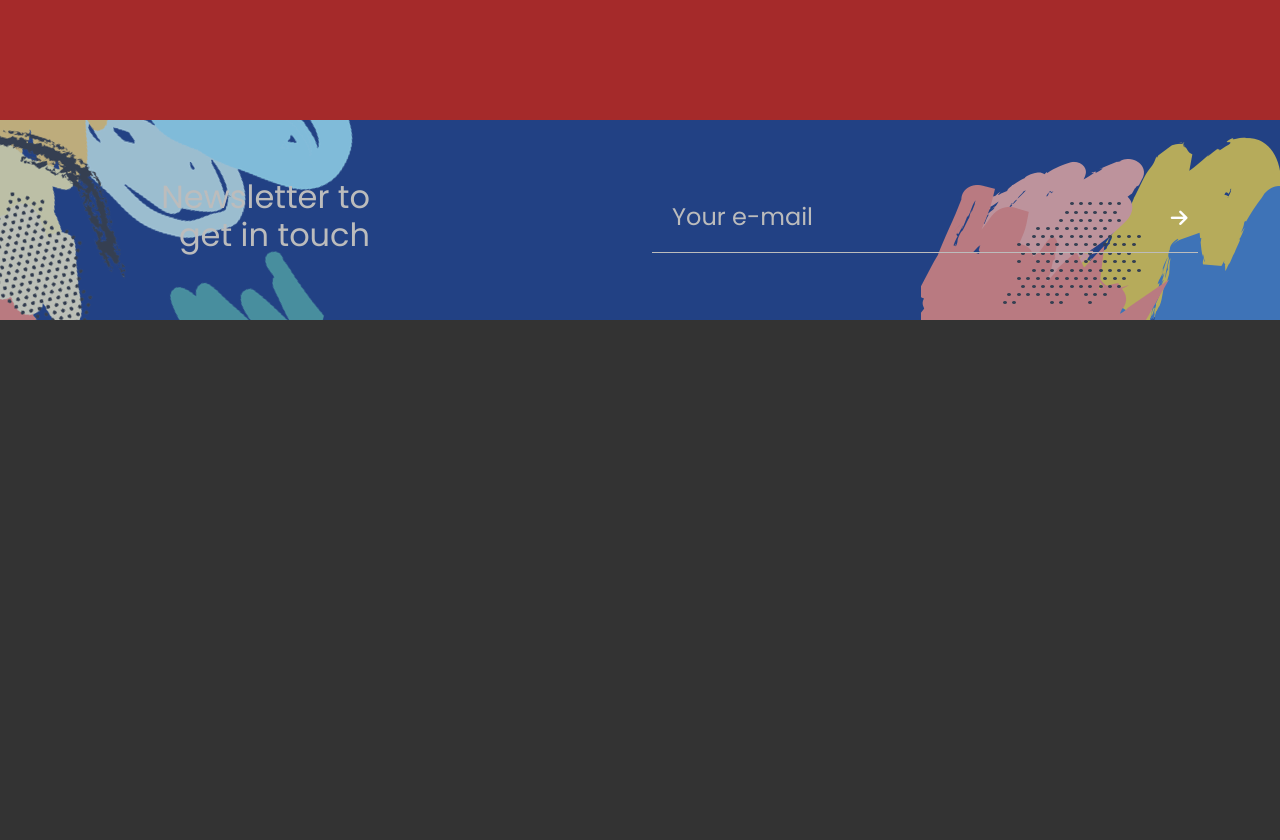
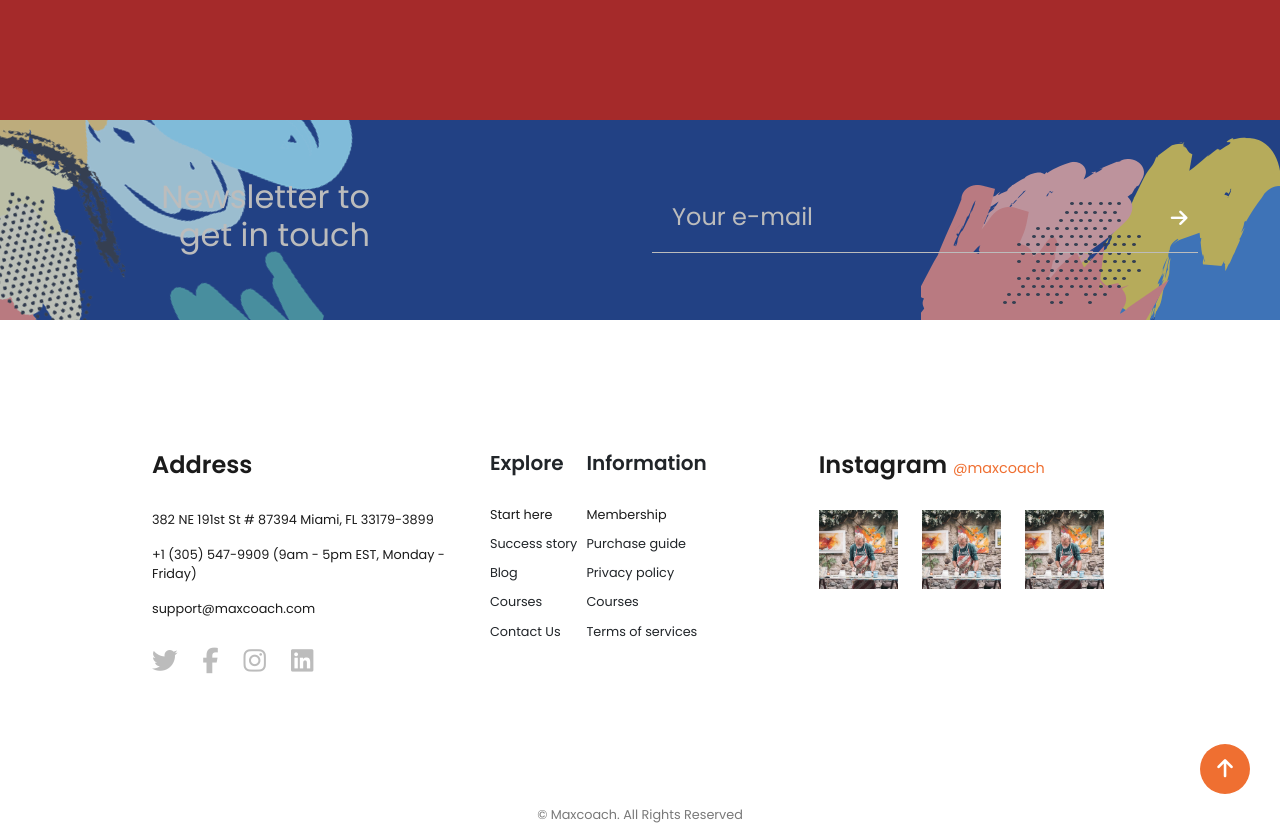
Before and after one commit to MatTheoo89/proj-html-vuejs, a Vue app: page / in a window 1280 px wide. Shown: the part 1160-2000 px from the top of the page. Before the commit the page ends 1965 px from the top, so only its background shows below. Built offline with nearby package versions, Linux system fonts and the light colour scheme; a small style sheet from the web is missing.

Commit message:
[add] footer

```diff
--- a/src/components/AppFooter.vue
+++ b/src/components/AppFooter.vue
@@ -21,14 +21,79 @@ export default {
                 </div>
             </div>
         </div>
+
         <div class="footer-bottom">
+            <div class="my-container h-100">
+                <div class="container-fluid h-100 d-flex justify-content-center align-items-center">
+                    <div class="row w-100">
+                        <div class="col-4">
+                            <div class="contacts">
+                                <h4>Address</h4>
+                                <p>382 NE 191st St # 87394 Miami, FL 33179-3899</p>
+                                <p>+1 (305) 547-9909 (9am - 5pm EST, Monday - Friday)</p>
+                                <p>support@maxcoach.com</p>
+                            </div>
 
+                            <div class="socials d-flex align-items-center">
+                                <i class="fa-brands fa-twitter"></i>
+                                <i class="fa-brands fa-facebook-f"></i>
+                                <i class="fa-brands fa-instagram"></i>
+                                <i class="fa-brands fa-linkedin"></i>
+                            </div>
+                        </div>
+                        <div class="col-3 d-flex justify-content-around">
+                            <div class="menu">
+                                <h5>Explore</h5>
+                                <ul>
+                                    <li><a href="#">Start here</a></li>
+                                    <li><a href="#"></a>Success story</li>
+                                    <li><a href="#"></a>Blog</li>
+                                    <li><a href="#"></a>Courses</li>
+                                    <li><a href="#"></a>Contact Us</li>
+                                </ul>
+                            </div>
+                            <div class="menu">
+                                <h5>Information</h5>
+                                <ul>
+                                    <li><a href="#">Membership</a></li>
+                                    <li><a href="#"></a>Purchase guide</li>
+                                    <li><a href="#"></a>Privacy policy</li>
+                                    <li><a href="#"></a>Courses</li>
+                                    <li><a href="#"></a>Terms of services</li>
+                                </ul>
+                            </div>
+                        </div>
+                        <div class="insta-image col-4 offset-1">
+                                <h4>Instagram <span>@maxcoach</span></h4>
+                            <div class="gallery d-flex">
+                                <div class="image me-4">
+                                    <img src="../assets/img/120084500_197897808368764_8114555493043279565_n.jpg" alt="">
+                                </div>
+                                <div class="image me-4">
+                                    <img src="../assets/img/120084500_197897808368764_8114555493043279565_n.jpg" alt="">
+                                </div>
+                                <div class="image me-4">
+                                    <img src="../assets/img/120084500_197897808368764_8114555493043279565_n.jpg" alt="">
+                                </div>
+                            </div>
+                        </div>
+                    </div>
+                </div>
+            </div>
         </div>
+        <div class="credits text-center">
+            <p>&#169; Maxcoach. All Rights Reserved</p>
+        </div>
+        <button class="btn btn-primary my-btn"><a href="#header"><i class="fa-solid fa-arrow-up"></i></a></button>
     </footer>
 </template>
 
 <style lang="scss" scoped>
     @use '../styles/partials/variables.scss' as *;
+
+    footer{
+        position: relative;
+    }
 
     .footer-cta{
         height: 200px;
@@ -62,5 +127,78 @@ export default {
     }
     .footer-bottom{
         height: 485px;
-    }
+        .my-container{
+            .contacts{
+                color: $codgray;
+                margin-bottom: 30px;
+                h4{
+                    margin-bottom: 30px;
+                    font-weight: 600;
+                }
+                p{
+                    font-size: .8rem;
+                }
+            }
+            .socials i{
+                color: $silver;
+                margin-right: 25px;
+                font-size: 1.6rem;
+            }
+            .menu{
+                h5{
+                    margin-bottom: 30px;
+                    font-weight: 600;
+                }
+                ul{
+                    padding: 0;
+                    list-style: none;
+                }
+                li{
+                    font-size: .8rem;
+                    margin-bottom: 10px;
+                }
+                a{
+                    color: $codgray;
+                    text-decoration: none;
+                }
+            }
+            .insta-image{
+                h4{
+                    margin-bottom: 30px;
+                    font-weight: 600;
+                    color: $codgray;
+                }
+                span{
+                    color: $tuliptree;
+                    font-size: .9rem;
+                    font-weight: 400;
+                }
+            }
+            .gallery{
+                .image{
+                    width: 150px;
+                    height: 150px;
+                }
+            }
+        }
+        }
+        .credits{
+            p{
+                font-size: .8rem;
+                color: $boulder;
+            }
+        }
+        .my-btn{
+            position: absolute;
+            bottom: 30px;
+            right: 30px;
+            width: 50px;
+            height: 50px;
+            background-color: $tuliptree;
+            border-radius: 50%;
+            i{
+                color: $white;
+                font-size: 1.3rem;
+            }
+        }
 </style>
--- a/src/components/AppHeader.vue
+++ b/src/components/AppHeader.vue
@@ -5,7 +5,7 @@ export default {
 </script>
 
 <template>
-    <header>
+    <header id="header">
 
         <div class="header-top d-flex justify-content-center align-items-center">
             <p class="m-0 me-4">Start TOMORROW! Our biggest event of the year...</p>
--- a/src/styles/general.scss
+++ b/src/styles/general.scss
@@ -6,9 +6,24 @@
 @import '../../node_modules/@fontsource/allura/index.css';
 @import '../../node_modules/@fontsource/poppins/600.css';
 
+// ! DEBUG
+
+.debug1{
+    background-color: rgba(255, 0, 0, .5);
+    border: 1px solid red;
+}
+.debug2{
+    background-color: rgba(0, 255, 0, .5);
+    border: 1px solid lightgreen;
+}
+.debug3{
+    background-color: rgba(0, 0, 255, .5);
+    border: 1px solid lightblue;
+}
+
 body{
     font-family: $main-font;
-    background-color: #333;
+    //background-color: #333;
 }
 
 img{
```
